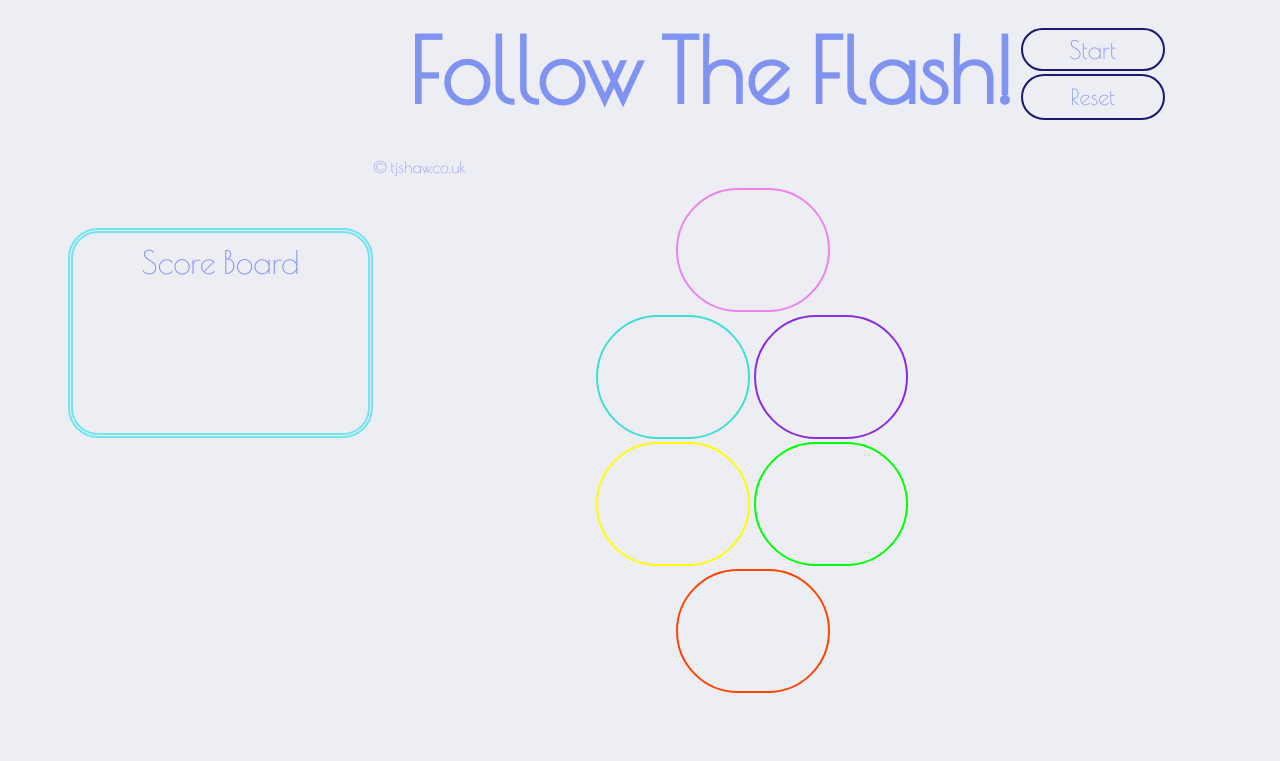
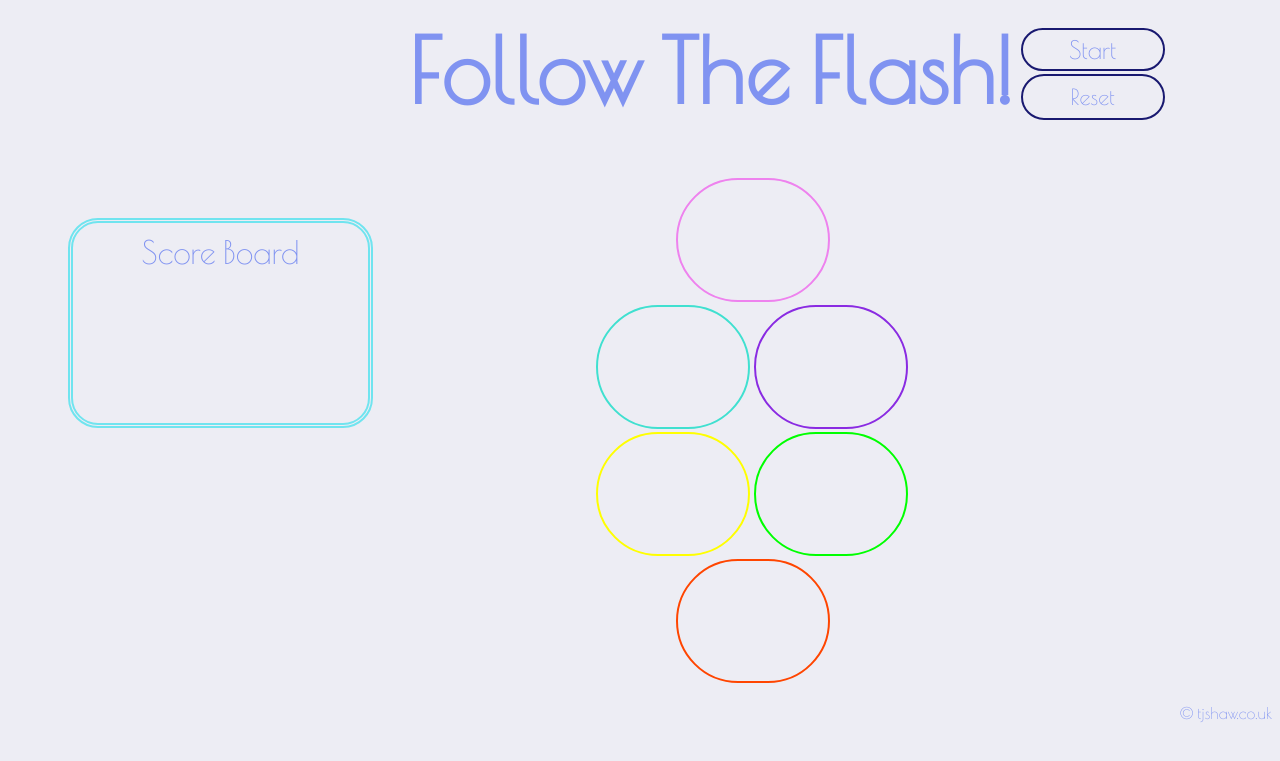
Before and after one commit to timshaw16/wdi-project-1, a PHP site: page / in a window 1280 px wide. Shown: the top 761 px of the page. Run offline with PHP 8.4, Linux system fonts and the light colour scheme; some libraries are stand-ins or nearby versions.

Commit message:
added footer

```diff
--- a/css/style.css
+++ b/css/style.css
@@ -31,7 +31,7 @@ main {
 
 .container {
   width: 848px;
-  margin-top: 30px;
+  margin-top: 20px;
   margin-left: 60px;
 }
 
@@ -125,5 +125,18 @@ h1 {
   margin-bottom: 5px;
   margin-left: 400px;
   display: inline-block;
+}
 
+.clearfix:after {
+  visibility: hidden;
+  display: block;
+  content: " ";
+  clear: both;
+  height: 0;
+  font-size: 0;
 }
+
+footer {
+  text-align: right;
+  margin-top: 36em;
+}
```
